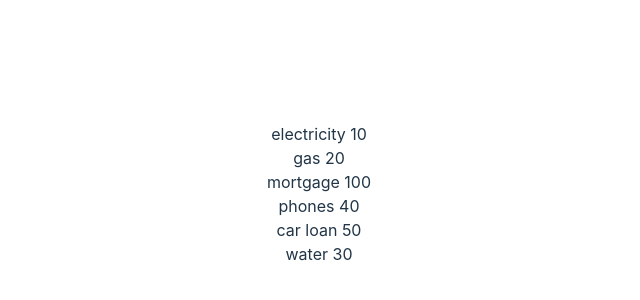
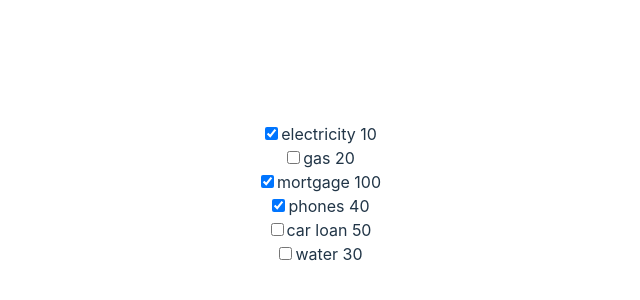
Before and after one commit to kle91203/budgeteer, a React (Vite) app: page / in a window 1280 px wide. Shown: the part 206-506 px from the top of the page, without its empty margins (321-961 px from the left). Built offline with nearby package versions, Linux system fonts and the light colour scheme.

Commit message:
add checkbox to show paid

```diff
--- a/src/RecuringExpences.jsx
+++ b/src/RecuringExpences.jsx
@@ -1,16 +1,20 @@
 export default function RecuringExpences() {
 
     const expences = [
-        {name: "electricity", amount: 10},
+        {name: "electricity", amount: 10, paid: true},
         {name: "gas", amount: 20},
-        {name: "mortgage", amount: 100},
-        {name: "phones", amount: 40},
+        {name: "mortgage", amount: 100, paid: true},
+        {name: "phones", amount: 40, paid: true},
         {name: "car loan", amount: 50},
         {name: "water", amount: 30}
     ]
 
     return (<>
-        {expences.map((e) => <div key={e.name}>{e.name} {e.amount}</div>)}
+        {expences.map((e) =>
+            <div key={e.name}>
+                <input checked={e.paid} type="checkbox"/>
+                {e.name} {e.amount}
+            </div>)}
     </>)
 
 }
```
